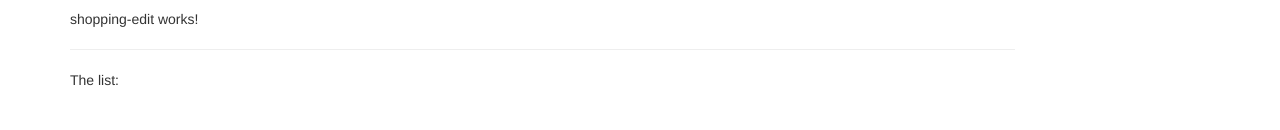
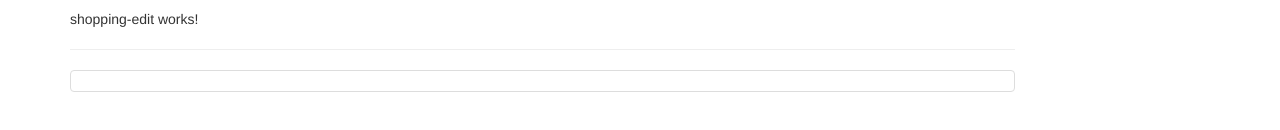
Before and after one commit to Grammos/cookWMe, an Angular app in the folder cook-w-me/: page / in a window 1280 px wide. Shown: the part 310-440 px from the top of the page. Built offline with nearby package versions, Linux system fonts and the light colour scheme.

Commit message:
Edited the shopping-list template; added a list-group class for the list's items.

```diff
--- a/cook-w-me/src/app/shopping-list/shopping-list.component.html
+++ b/cook-w-me/src/app/shopping-list/shopping-list.component.html
@@ -2,6 +2,8 @@
 	<div class="col-xs-10">
 		<app-shopping-edit></app-shopping-edit>
 		<hr>
-		<p>The list: </p>
+		<ul class="list-group">
+			<a class="list-group-item" style="cursor: pointer"></a>
+		</ul>
 	</div>
 </div>
--- a/cook-w-me/src/app/shopping-list/shopping-list.component.ts
+++ b/cook-w-me/src/app/shopping-list/shopping-list.component.ts
@@ -6,6 +6,7 @@
   styleUrls: ['./shopping-list.component.css']
 })
 export class ShoppingListComponent implements OnInit {
+  ingredients = [];
 
   constructor() { }
 
```
